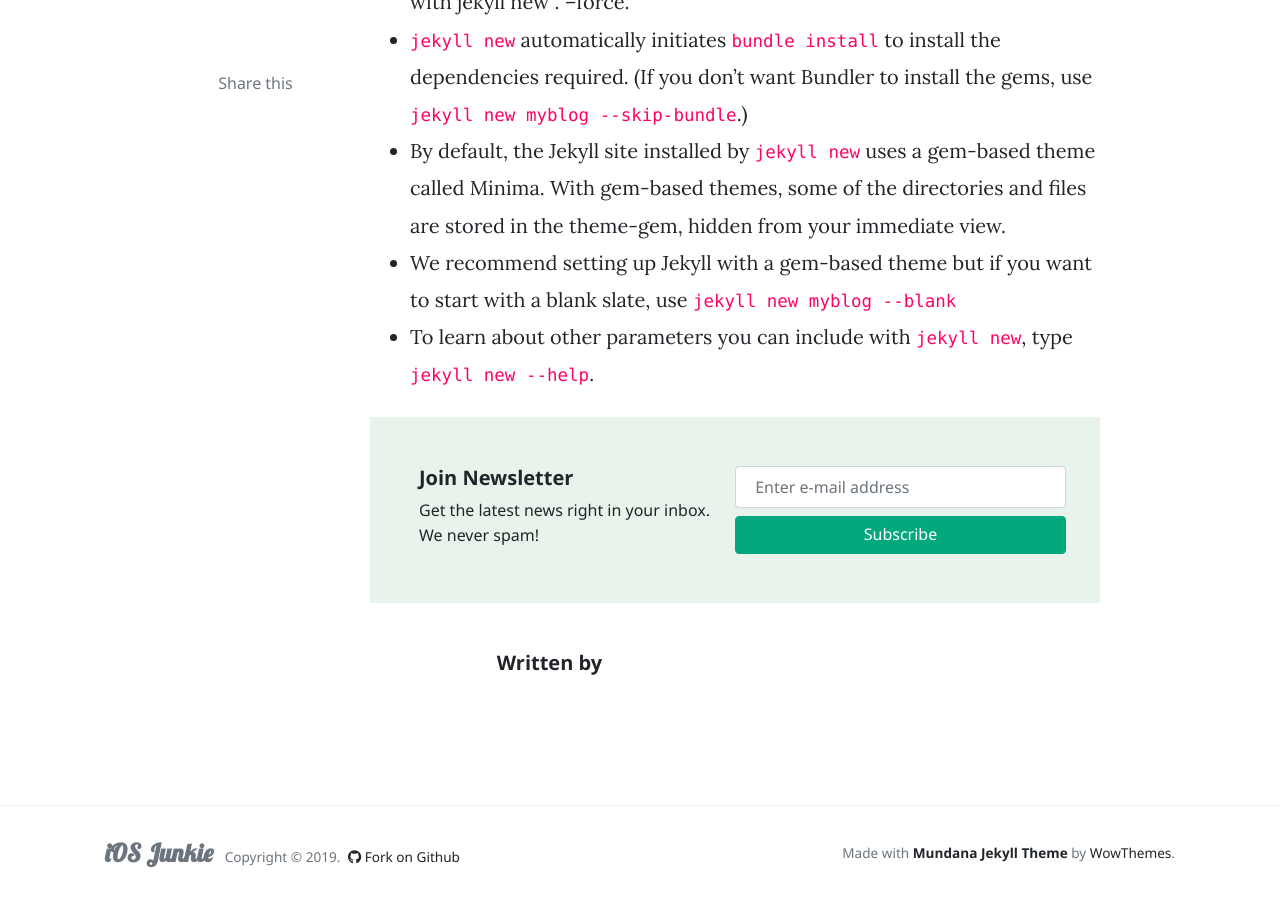
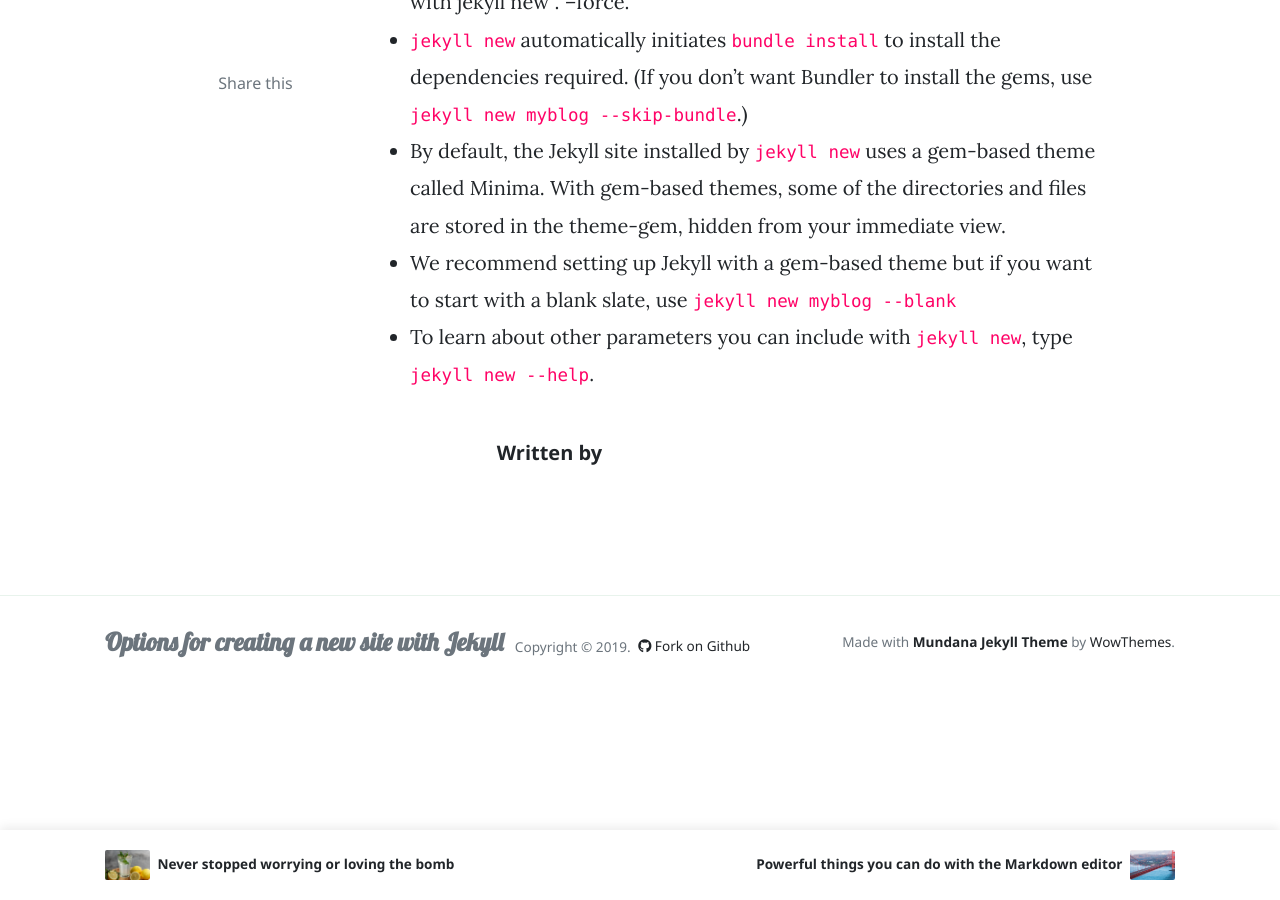
Before and after one commit to fluttergeek/blog, a Jekyll site: the page built from _posts/2019-01-23-options-for-creating-new-site-with-jekyll.md, in a window 1280 px wide and 900 px high, scrolled down 718 px. Built offline with Jekyll 4.4.1, drawn with Linux system fonts in a browser that asks for light colours; nearby versions of some CDN libraries; comment, search, counter and statistics services are not loaded.

Commit message:
remove mailchimp

```diff
--- a/_config.yml
+++ b/_config.yml
@@ -4,9 +4,9 @@ description: 'A blog for iOS related stuff.'
 logo: 'assets/images/logo.png'
 favicon: 'assets/images/favicon.ico'
 baseurl: '/blog'
-disqus: 'demowebsite'
+disqus: 'iosjunkie'
 email: 'zoom.flux@gmail.com'
-mailchimp-list: 'https://wowthemes.us11.list-manage.com/subscribe/post?u=8aeb20a530e124561927d3bd8&amp;id=8c3d2d214b'
+# mailchimp-list: 'https://wowthemes.us11.list-manage.com/subscribe/post?u=8aeb20a530e124561927d3bd8&amp;id=8c3d2d214b'
 
 include: ["_pages"]
 permalink: /:title/
--- a/_layouts/default.html
+++ b/_layouts/default.html
@@ -77,7 +77,7 @@
         <div class="container">
         <div class="row align-items-center justify-content-between">
             <div>
-                <span class="navbar-brand mr-2 mb-0"><strong>iOS Junkie</strong></span>
+                <span class="navbar-brand mr-2 mb-0"><strong>{{ page.title }}</strong></span>
                 <span>Copyright © <script>document.write(new Date().getFullYear())</script>.</span>
 
                 <!--  Github Repo Star Btn-->
```
